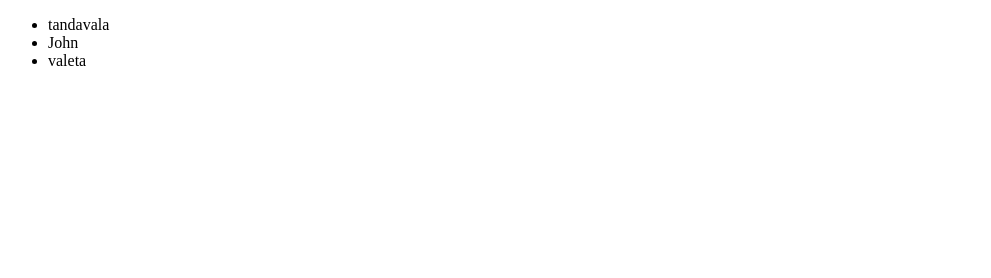
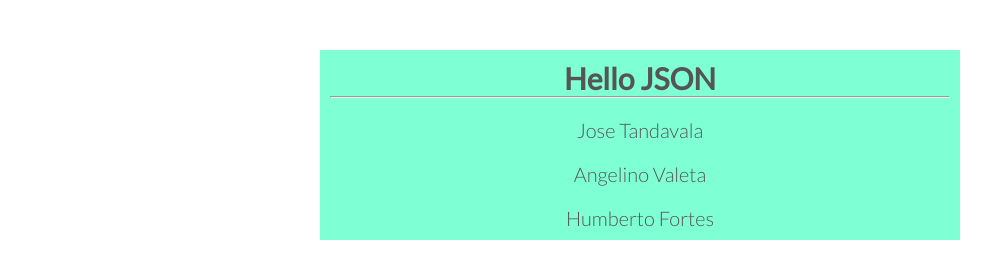
Before and after one commit to tandavala/work-with-json, a website: page index.html in a window 1280 px wide. Shown: the whole page, without its empty margins (0-991 px from the left). Drawn offline with Linux system fonts and the light colour scheme.

Commit message:
list data

```diff
--- a/app.js
+++ b/app.js
@@ -1,4 +1,4 @@
-var person = {
+/*var person = {
   name: "tandavala",
   age: 28,
   address: {
@@ -33,4 +33,23 @@ for (var i = 0; i < people.length; i++) {
   //console.log(people[i].name);
   output += "<li>" + people[i].name + "</li>";
   document.getElementById("fill").innerHTML = output;
-}
+} */
+
+let xhttp = new XMLHttpRequest();
+xhttp.onreadystatechange = function() {
+  if (this.readyState == 4 && this.status == 200) {
+    //console.log(xhttp.responseText);
+    let response = JSON.parse(xhttp.responseText);
+    let output = "";
+    let output2 = "";
+
+    for (let i = 0; i < response.length; i++) {
+      console.log(response[i].data.name);
+      output += "<li>" + response[i].data.name + "</li>";
+      document.getElementById("fill").innerHTML = output;
+    }
+  }
+};
+
+xhttp.open("GET", "tandavala.json", true);
+xhttp.send();
--- a/index.html
+++ b/index.html
@@ -4,11 +4,55 @@
     <meta charset="UTF-8" />
     <meta name="viewport" content="width=device-width, initial-scale=1.0" />
     <meta http-equiv="X-UA-Compatible" content="ie=edge" />
+
     <title>Json tuto</title>
+    <link
+      href="http://fonts.googleapis.com/css?family=Lato:100,300,400,300italic"
+      rel="stylesheet"
+      type="text/css"
+    />
+    <style>
+      * {
+        margin: 0;
+        padding: 0;
+        box-sizing: border-box;
+      }
+
+      html,
+      body {
+        background-color: #fff;
+        color: #555;
+        font-family: "Lato", "Arial", sans-serif;
+        font-weight: 300;
+        font-size: 20px;
+        text-rendering: optimizeLegibility;
+        overflow-x: hidden;
+      }
+      .container {
+        width: 50%;
+        margin: 50px auto;
+        background-color: aquamarine;
+        align-items: center;
+        text-align: center;
+        padding: 10px;
+      }
+      ul {
+        list-style: none;
+      }
+      ul li {
+        text-transform: capitalize;
+        margin-top: 20px;
+      }
+    </style>
   </head>
   <body>
-    <ul id="fill"></ul>
-
+    <div class="container">
+      <h2>Hello JSON</h2>
+      <hr />
+      <ul id="fill">
+        <ul id="inner"></ul>
+      </ul>
+    </div>
     <script src="app.js"></script>
   </body>
 </html>
--- /dev/null
+++ b/package.json
@@ -0,0 +1,5 @@
+{
+  "dependencies": {
+    "live-server": "^1.2.1"
+  }
+}
--- /dev/null
+++ b/tandavala.json
@@ -0,0 +1,247 @@
+[
+  {
+    "status": "success",
+    "data": {
+      "id": 1,
+      "name": "jose tandavala",
+      "username": "tandavala",
+      "email": "jose.tandavala@gmail.com",
+      "location": "Benguela",
+      "website_url": null,
+      "bio": "I am a software developer",
+      "created_at": "2019-07-31 06:44:22",
+      "updated_at": "2019-07-31 06:45:15",
+      "tweets": [
+        {
+          "id": 1,
+          "user_id": 1,
+          "tweet": "My frst twitter",
+          "created_at": "2019-07-31 06:44:38",
+          "updated_at": "2019-07-31 06:44:38",
+          "user": {
+            "id": 1,
+            "name": "jose tandavala",
+            "username": "tandavala",
+            "email": "jose.tandavala@gmail.com",
+            "location": "Benguela",
+            "website_url": null,
+            "bio": "I am a software developer",
+            "created_at": "2019-07-31 06:44:22",
+            "updated_at": "2019-07-31 06:45:15"
+          },
+          "favorites": [
+            {
+              "id": 1,
+              "user_id": 1,
+              "tweet_id": 1,
+              "created_at": "2019-07-31 06:44:41",
+              "updated_at": "2019-07-31 06:44:41"
+            },
+            {
+              "id": 3,
+              "user_id": 2,
+              "tweet_id": 1,
+              "created_at": "2019-07-31 06:59:41",
+              "updated_at": "2019-07-31 06:59:41"
+            }
+          ],
+          "replies": [
+            {
+              "id": 1,
+              "user_id": 2,
+              "tweet_id": 1,
+              "reply": "este e um tweet do tanda",
+              "created_at": "2019-07-31 06:59:31",
+              "updated_at": "2019-07-31 06:59:31"
+            }
+          ]
+        }
+      ],
+      "following": [],
+      "followers": [],
+      "favorites": [
+        {
+          "id": 1,
+          "user_id": 1,
+          "tweet_id": 1,
+          "created_at": "2019-07-31 06:44:41",
+          "updated_at": "2019-07-31 06:44:41",
+          "tweet": {
+            "id": 1,
+            "user_id": 1,
+            "tweet": "My frst twitter",
+            "created_at": "2019-07-31 06:44:38",
+            "updated_at": "2019-07-31 06:44:38",
+            "user": {
+              "id": 1,
+              "name": "jose tandavala",
+              "username": "tandavala",
+              "email": "jose.tandavala@gmail.com",
+              "location": "Benguela",
+              "website_url": null,
+              "bio": "I am a software developer",
+              "created_at": "2019-07-31 06:44:22",
+              "updated_at": "2019-07-31 06:45:15"
+            },
+            "favorites": [
+              {
+                "id": 1,
+                "user_id": 1,
+                "tweet_id": 1,
+                "created_at": "2019-07-31 06:44:41",
+                "updated_at": "2019-07-31 06:44:41"
+              },
+              {
+                "id": 3,
+                "user_id": 2,
+                "tweet_id": 1,
+                "created_at": "2019-07-31 06:59:41",
+                "updated_at": "2019-07-31 06:59:41"
+              }
+            ],
+            "replies": [
+              {
+                "id": 1,
+                "user_id": 2,
+                "tweet_id": 1,
+                "reply": "este e um tweet do tanda",
+                "created_at": "2019-07-31 06:59:31",
+                "updated_at": "2019-07-31 06:59:31"
+              }
+            ]
+          }
+        }
+      ]
+    }
+  },
+  {
+    "status": "success",
+    "data": {
+      "id": 3,
+      "name": "Angelino Valeta",
+      "username": "valeta",
+      "email": "valeta@gmail.com",
+      "location": null,
+      "website_url": null,
+      "bio": null,
+      "created_at": "2019-07-31 07:00:11",
+      "updated_at": "2019-07-31 07:00:11",
+      "tweets": [
+        {
+          "id": 3,
+          "user_id": 3,
+          "tweet": "post do valeta",
+          "created_at": "2019-07-31 07:00:21",
+          "updated_at": "2019-07-31 07:00:21",
+          "user": {
+            "id": 3,
+            "name": "Angelino Valeta",
+            "username": "valeta",
+            "email": "valeta@gmail.com",
+            "location": null,
+            "website_url": null,
+            "bio": null,
+            "created_at": "2019-07-31 07:00:11",
+            "updated_at": "2019-07-31 07:00:11"
+          },
+          "favorites": [],
+          "replies": []
+        }
+      ],
+      "following": [],
+      "followers": [],
+      "favorites": []
+    }
+  },
+  {
+    "status": "success",
+    "data": {
+      "id": 2,
+      "name": "Humberto Fortes",
+      "username": "humberto",
+      "email": "humberto@gmail.com",
+      "location": null,
+      "website_url": null,
+      "bio": null,
+      "created_at": "2019-07-31 06:58:16",
+      "updated_at": "2019-07-31 06:58:16",
+      "tweets": [
+        {
+          "id": 2,
+          "user_id": 2,
+          "tweet": "Tweet form humberto",
+          "created_at": "2019-07-31 06:58:37",
+          "updated_at": "2019-07-31 06:58:37",
+          "user": {
+            "id": 2,
+            "name": "Humberto Fortes",
+            "username": "humberto",
+            "email": "humberto@gmail.com",
+            "location": null,
+            "website_url": null,
+            "bio": null,
+            "created_at": "2019-07-31 06:58:16",
+            "updated_at": "2019-07-31 06:58:16"
+          },
+          "favorites": [],
+          "replies": []
+        }
+      ],
+      "following": [],
+      "followers": [],
+      "favorites": [
+        {
+          "id": 3,
+          "user_id": 2,
+          "tweet_id": 1,
+          "created_at": "2019-07-31 06:59:41",
+          "updated_at": "2019-07-31 06:59:41",
+          "tweet": {
+            "id": 1,
+            "user_id": 1,
+            "tweet": "My frst twitter",
+            "created_at": "2019-07-31 06:44:38",
+            "updated_at": "2019-07-31 06:44:38",
+            "user": {
+              "id": 1,
+              "name": "jose tandavala",
+              "username": "tandavala",
+              "email": "jose.tandavala@gmail.com",
+              "location": "Benguela",
+              "website_url": null,
+              "bio": "I am a software developer",
+              "created_at": "2019-07-31 06:44:22",
+              "updated_at": "2019-07-31 06:45:15"
+            },
+            "favorites": [
+              {
+                "id": 1,
+                "user_id": 1,
+                "tweet_id": 1,
+                "created_at": "2019-07-31 06:44:41",
+                "updated_at": "2019-07-31 06:44:41"
+              },
+              {
+                "id": 3,
+                "user_id": 2,
+                "tweet_id": 1,
+                "created_at": "2019-07-31 06:59:41",
+                "updated_at": "2019-07-31 06:59:41"
+              }
+            ],
+            "replies": [
+              {
+                "id": 1,
+                "user_id": 2,
+                "tweet_id": 1,
+                "reply": "este e um tweet do tanda",
+                "created_at": "2019-07-31 06:59:31",
+                "updated_at": "2019-07-31 06:59:31"
+              }
+            ]
+          }
+        }
+      ]
+    }
+  }
+]
```
Also changed, not shown: 1 other file.
